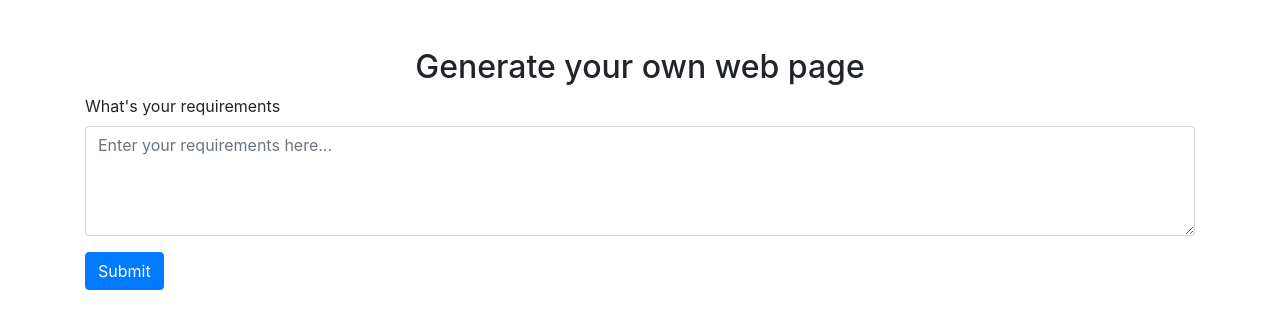
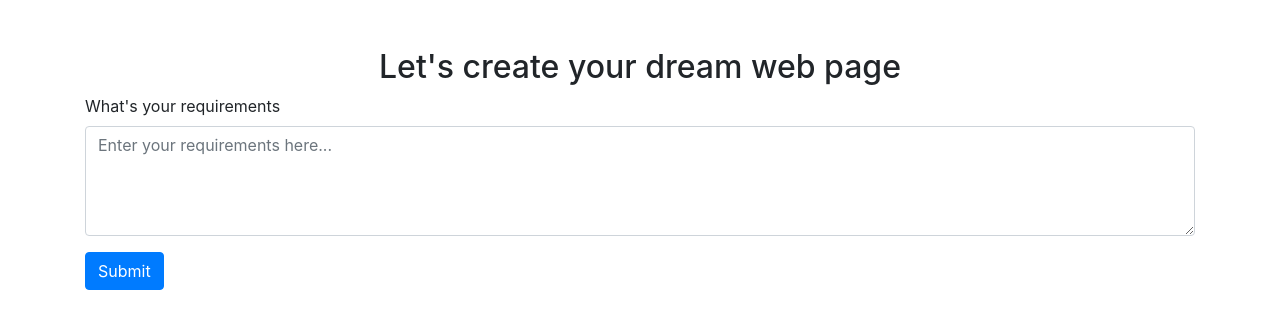
Before and after one commit to dyzsasd/SmartHtml, a Flask app: page / in a window 1280 px wide. Shown: the top 329 px of the page. Run offline with Flask 3, Linux system fonts and the light colour scheme; parts of the project's set-up code (start-up, migrations or seed data) failed here and were passed over; some libraries are stand-ins or nearby versions.

Commit message:
Update ci

```diff
--- a/smart_html/templates/index.html
+++ b/smart_html/templates/index.html
@@ -10,7 +10,7 @@
 </head>
 <body>
     <div class="container mt-5">
-        <h2 class="text-center">Generate your own web page</h2>
+        <h2 class="text-center">Let's create your dream web page</h2>
         <form id="requirementForm">
             <div class="form-group">
                 <label for="requirements">What's your requirements</label>
```
Also changed, not shown: .github/workflows/release.yml.
